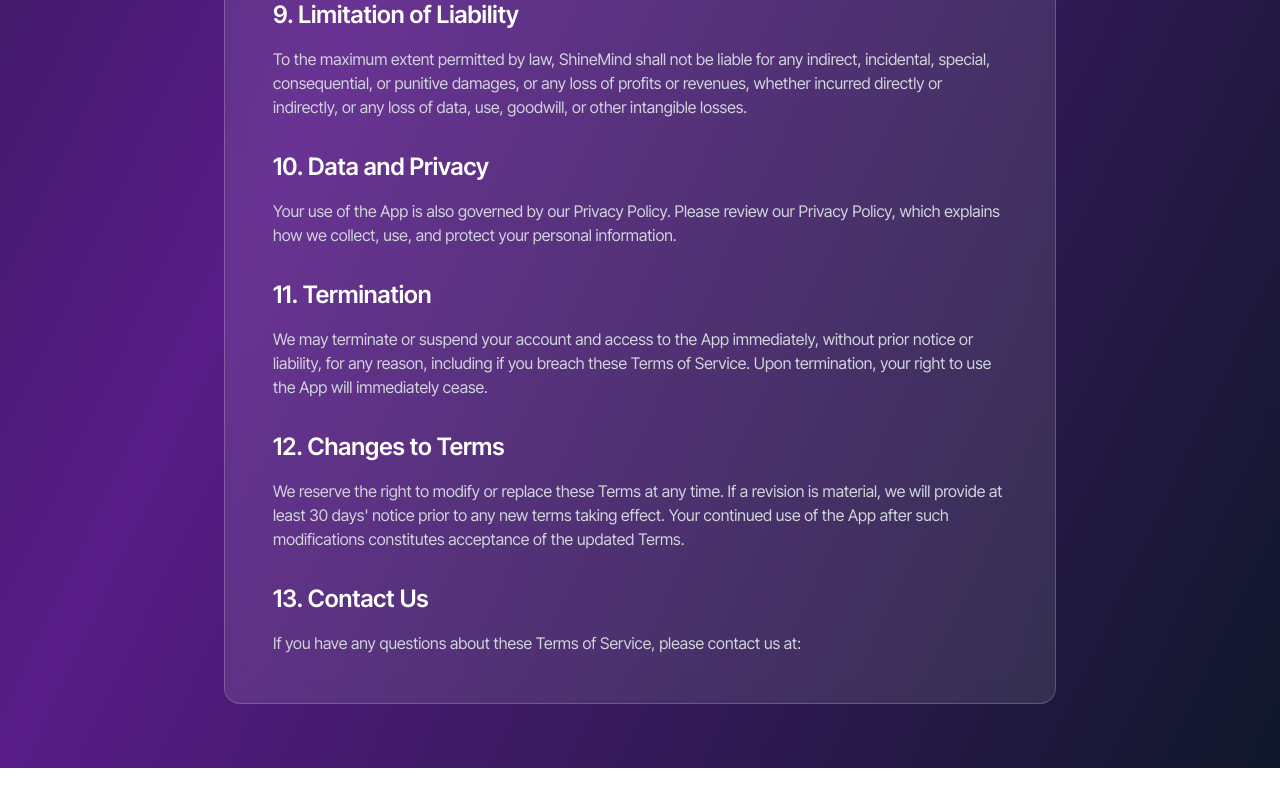
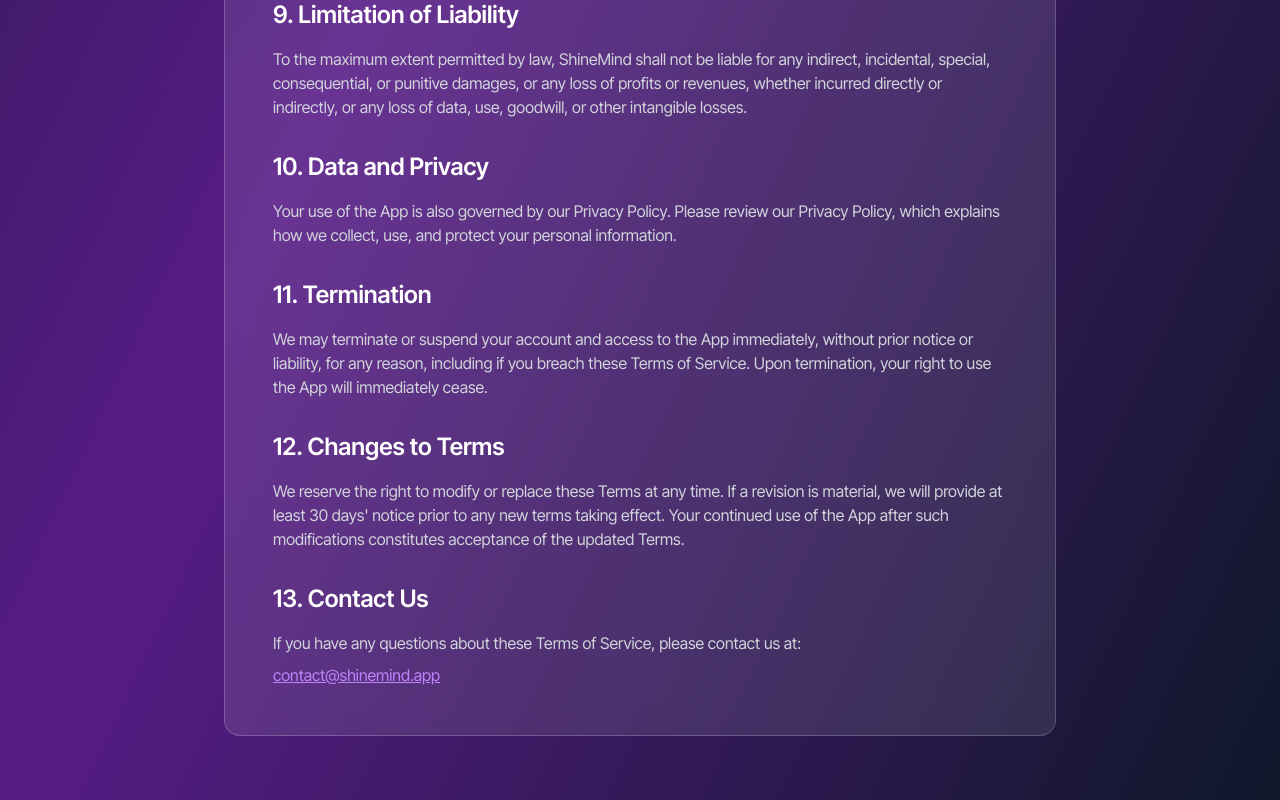
Before and after one commit to shinemind/shinemind.github.io, a Next.js app: page /terms in a window 1280 px wide. Shown: the part 1950-2750 px from the top of the page. Before the commit the page ends 2718 px from the top, so only its background shows below. Built offline with nearby package versions, Linux system fonts and the light colour scheme.

Commit message:
chore: update email for term page

```diff
--- a/app/terms/page.tsx
+++ b/app/terms/page.tsx
@@ -114,6 +114,14 @@
               <section>
                 <h2 className="text-2xl font-semibold text-white mb-4">{t("terms.sections.contact.title")}</h2>
                 <p>{t("terms.sections.contact.content")}</p>
+                <p className="mt-2">
+                  <a
+                    href="mailto:contact@shinemind.app"
+                    className="text-purple-400 hover:text-purple-300 underline"
+                  >
+                    contact@shinemind.app
+                  </a>
+                </p>
               </section>
             </div>
           </div>
```
